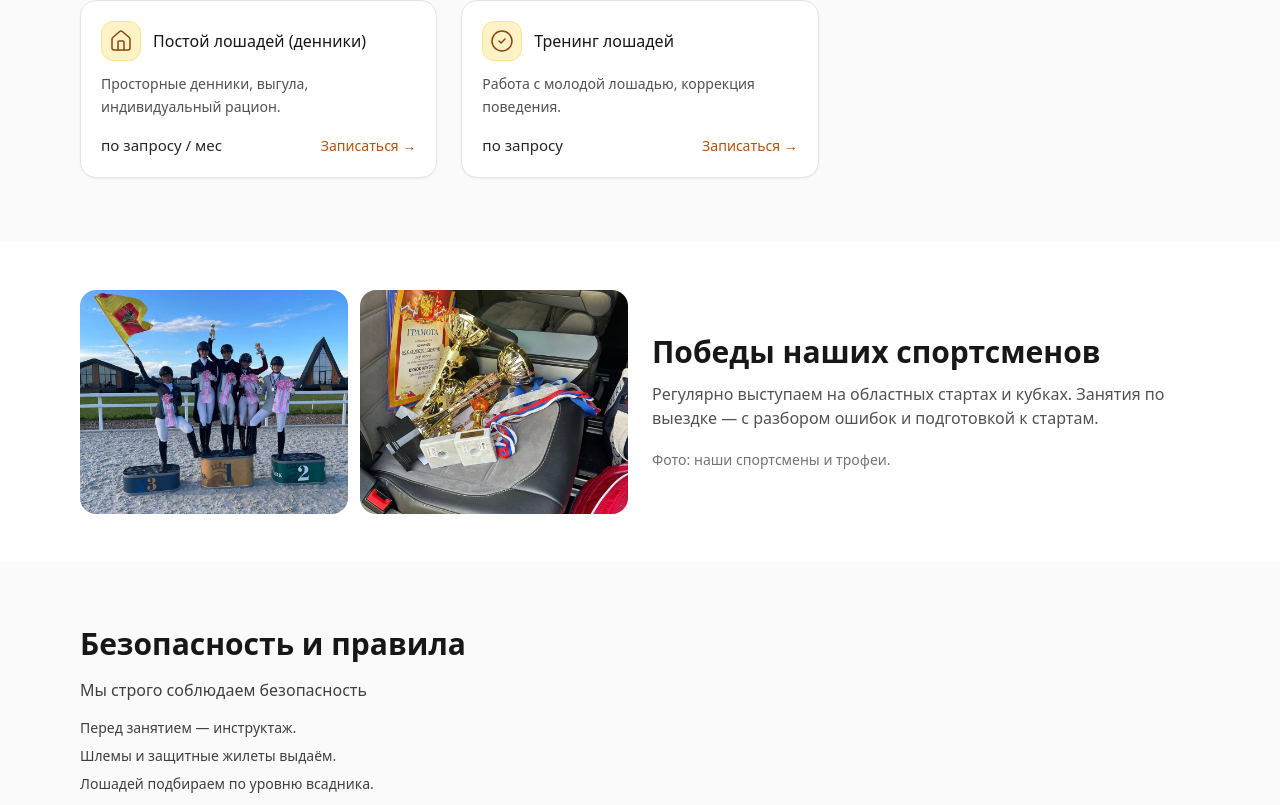
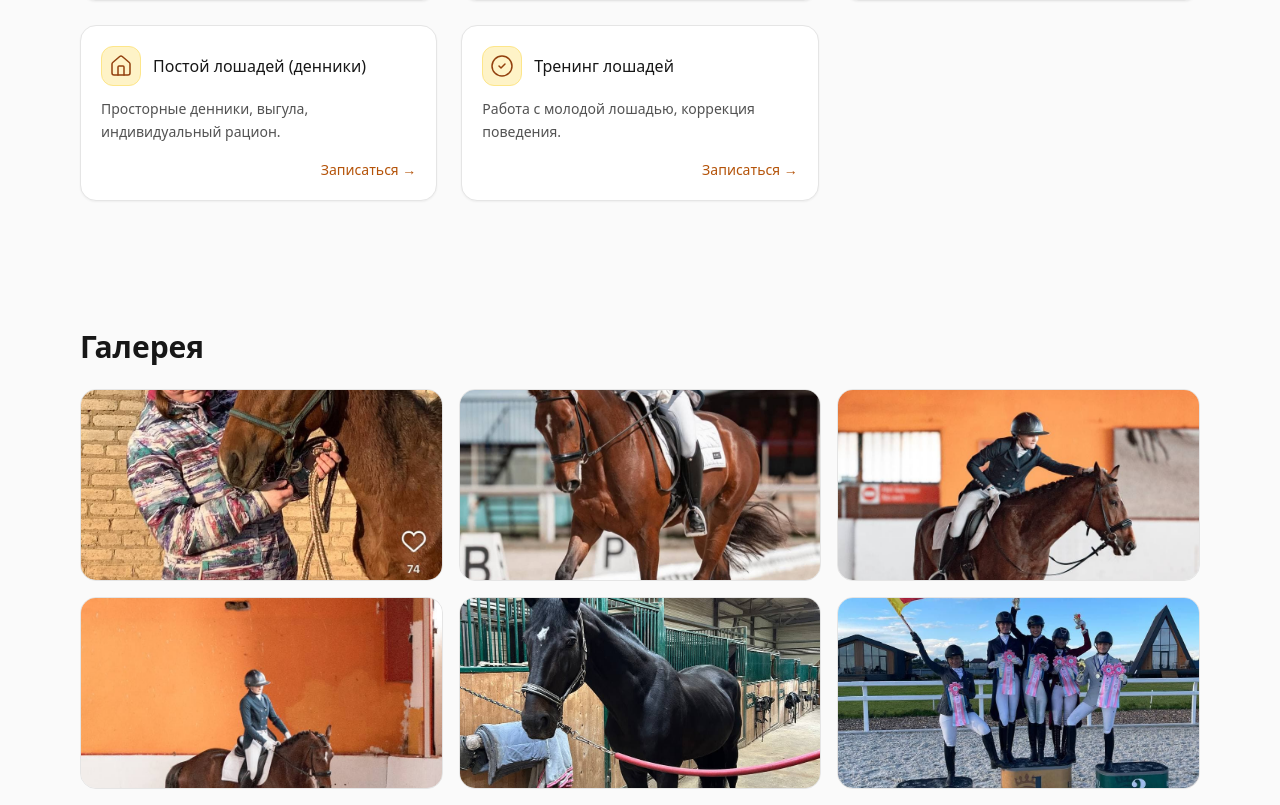
Before and after one commit to EvgenyShil/zavidovo-horses, a React (Vite) app: page / in a window 1280 px wide. Shown: the part 968-1773 px from the top of the page. Built offline with nearby package versions, Linux system fonts and the light colour scheme.

Commit message:
Show services as price-on-request and add gallery

```diff
--- a/src/App.jsx
+++ b/src/App.jsx
@@ -160,7 +160,7 @@ export default function App() {
 
       {/* SERVICES */}
       <section id="services" className="max-w-6xl mx-auto px-4 py-16 scroll-mt-24">
-        <div className="flex items-end justify-between gap-6 mb-8">
+        <div className="flex items-end justify-between gap-6 mb-2">
           <h2 className="text-2xl sm:text-3xl font-semibold">Наши услуги</h2>
           <button
             onClick={() => {
@@ -172,6 +172,7 @@ export default function App() {
             Выбрать и записаться
           </button>
         </div>
+        <p className="mb-8 text-sm text-neutral-600">Цены по запросу</p>
         <div className="grid sm:grid-cols-2 lg:grid-cols-3 gap-6">
           {services.map((s, i) => (
             <article key={i} className="group rounded-2xl bg-white border border-neutral-200 p-5 shadow-sm hover:shadow-md transition-shadow">
@@ -182,8 +183,7 @@ export default function App() {
                 <h3 className="font-medium">{s.title}</h3>
               </div>
               <p className="mt-3 text-sm text-neutral-600 leading-relaxed">{s.desc}</p>
-              <div className="mt-4 flex items-center justify-between">
-                <span className="text-[15px] font-medium text-neutral-800">{s.price}</span>
+              <div className="mt-4 flex justify-end">
                 <button
                   onClick={() => {
                     track("package_select");
@@ -195,6 +195,28 @@ export default function App() {
                 </button>
               </div>
             </article>
+          ))}
+        </div>
+      </section>
+      {/* GALLERY */}
+      <section className="max-w-6xl mx-auto px-4 py-16">
+        <h2 className="text-2xl sm:text-3xl font-semibold mb-6">Галерея</h2>
+        <div className="grid sm:grid-cols-2 lg:grid-cols-3 gap-4">
+          {[
+            { src: '/images/belis_do.jpg', alt: 'Прогулка на лошади в манеже' },
+            { src: '/images/beylis_posle.jpg', alt: 'Лошадь на пастбище' },
+            { src: '/images/dressage-1.jpg', alt: 'Тренировка по выездке' },
+            { src: '/images/dressage-2.jpg', alt: 'Проезд мимо трибун на тренировке' },
+            { src: '/images/stable-horse.jpg', alt: 'Лошадь в деннике' },
+            { src: '/images/awards-team.jpg', alt: 'Команда Zavodovo Horses с наградами' },
+          ].map((img, i) => (
+            <img
+              key={i}
+              src={img.src}
+              alt={img.alt}
+              loading="lazy"
+              decoding="async"
+              className="w-full h-48 object-cover rounded-2xl border border-neutral-200" />
           ))}
         </div>
       </section>
--- a/src/constants.js
+++ b/src/constants.js
@@ -13,31 +13,26 @@ export const services = [
   {
     title: "Обучение верховой езде",
     desc: "Базовые навыки для начинающих. Индивидуально или микрогруппа до 2 человек.",
-    price: "2 000 ₽ / 1 ч",
     icon: "CheckCircle2",
   },
   {
     title: "Уроки для детей",
     desc: "Спокойные и безопасные занятия под присмотром тренера.",
-    price: "по запросу",
     icon: "Baby",
   },
   {
     title: "Занятия по выездке",
     desc: "Классическая выездка, разбор ошибок, подготовка к стартам.",
-    price: "2 000 ₽ / 1 ч",
     icon: "Activity",
   },
   {
     title: "Постой лошадей (денники)",
     desc: "Просторные денники, выгула, индивидуальный рацион.",
-    price: "по запросу / мес",
     icon: "Home",
   },
   {
     title: "Тренинг лошадей",
     desc: "Работа с молодой лошадью, коррекция поведения.",
-    price: "по запросу",
     icon: "CheckCircle2",
   },
 ];
```
Lines whose indentation alone changed are shown as unchanged.
